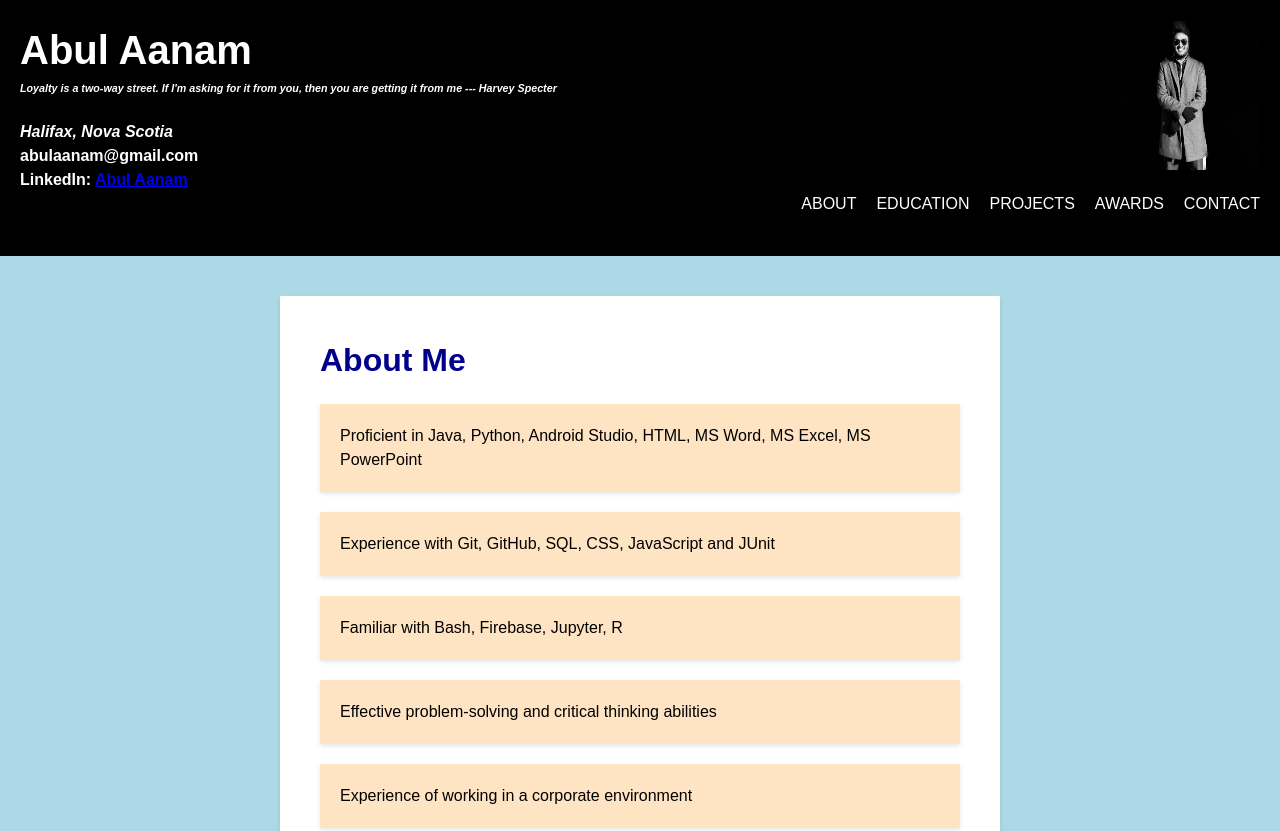
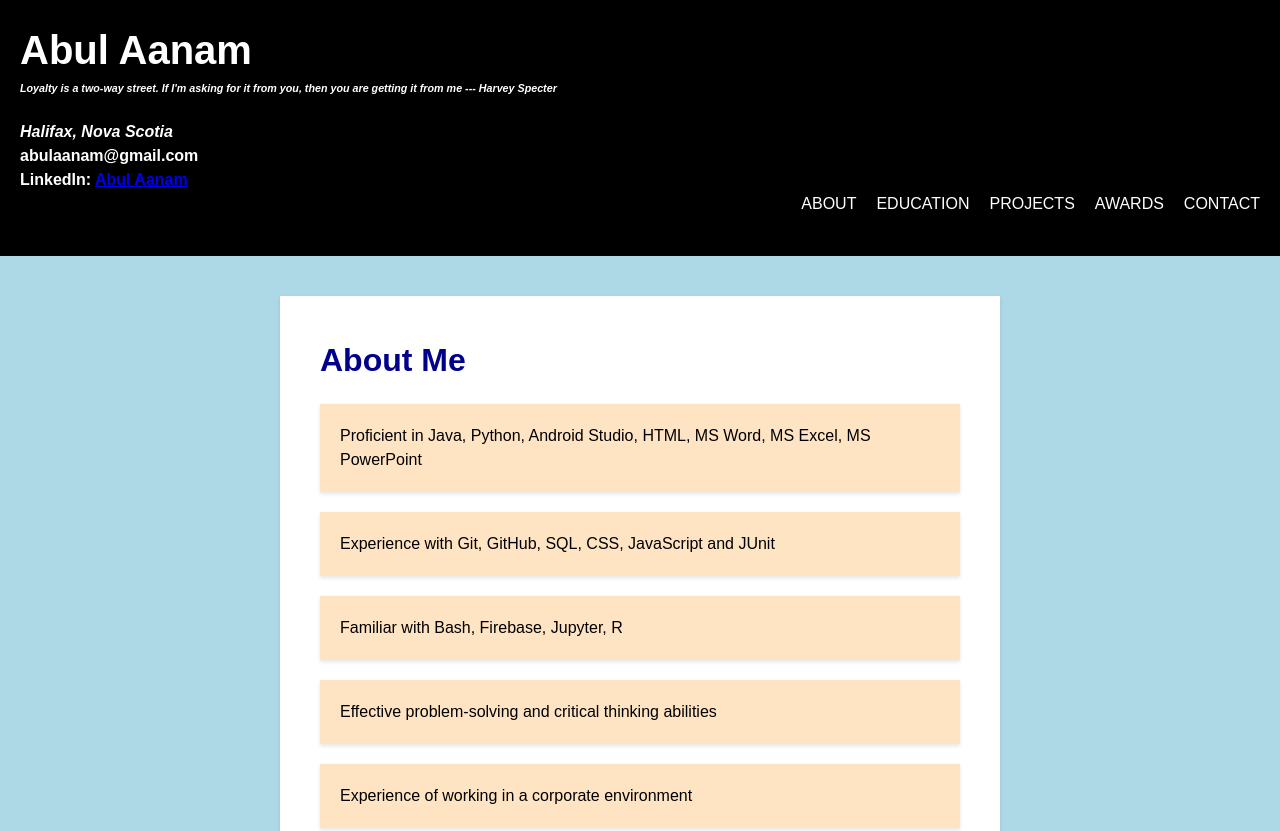
Before and after one commit to Aanam07/Portfolio-Abul_Aanam-, a plain HTML site: page index.html in a window 1280 px wide. Shown: the top 831 px of the page. Drawn offline with Linux system fonts and the light colour scheme; files whose address does not match are found by name.

Commit message:
Update index.html

```diff
--- a/index.html
+++ b/index.html
@@ -12,7 +12,6 @@
 <body>
 
   <header>
-    <img src="/Users/Aanam01/Desktop/git/MySite/abulaanam.github.io/newpic.png" alt="Abul Aanam" width="150" height="150" class="right">
     <h1>Abul Aanam</h1>
     <h6><em><b> Loyalty is a two-way street. If I'm asking for it from you, then you are getting it from me --- Harvey Specter</b></em></h6>
     <br>
```
